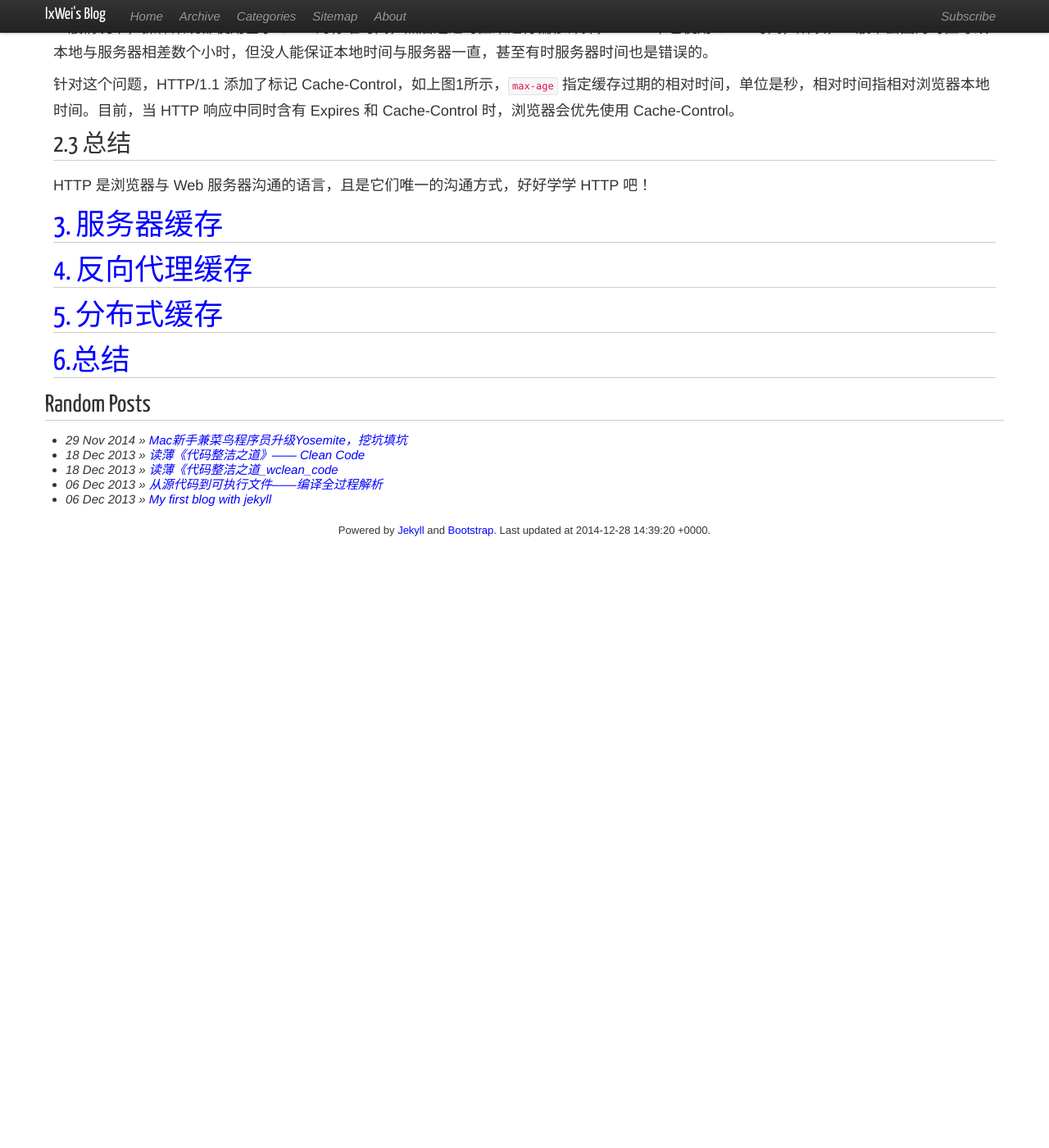
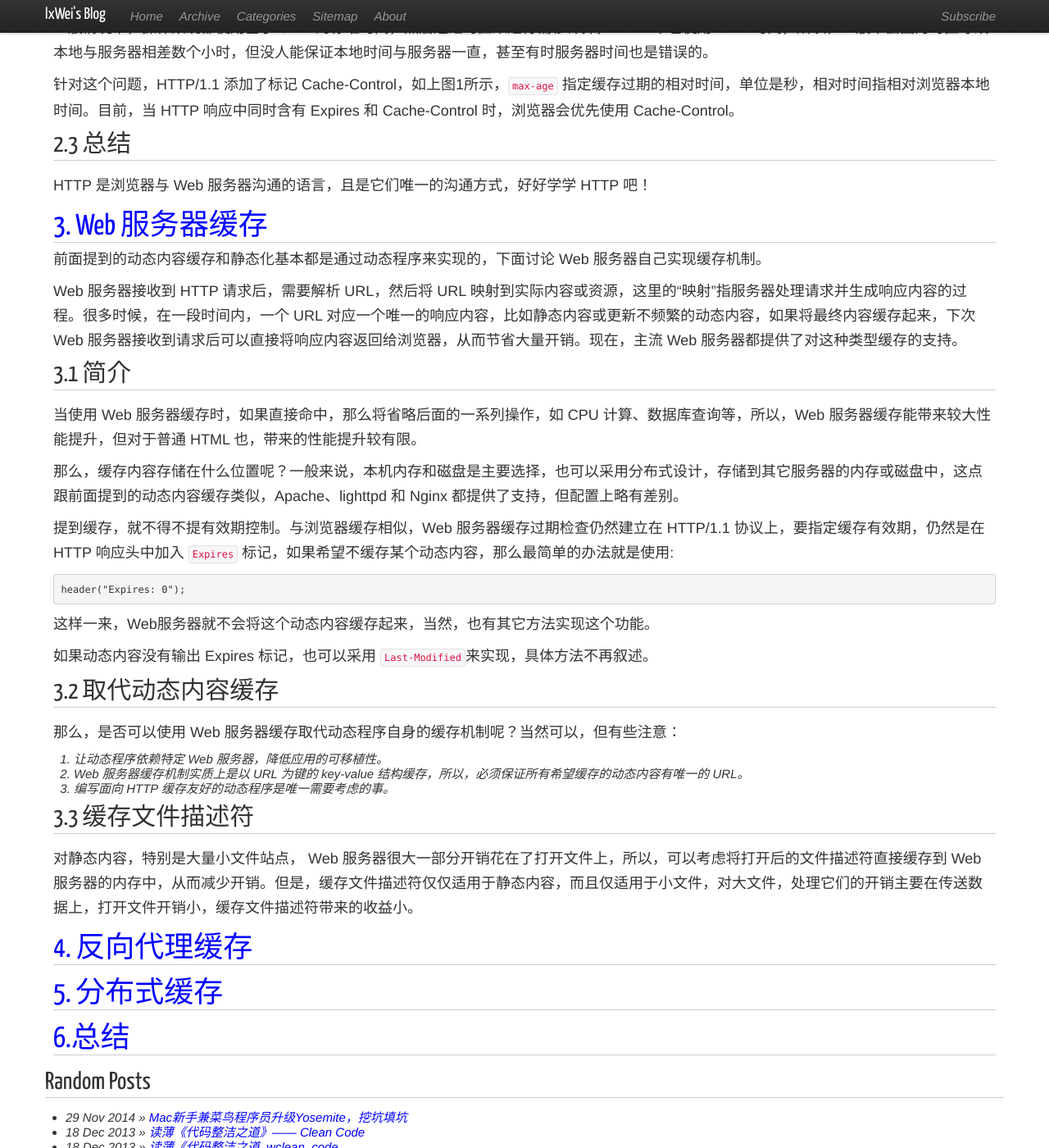
Before and after one commit to lxWei/lxwei.github.com, a Jekyll site: the page built from _posts/2014/2014-12-09-高性能Web缓存浅析.md, in a window 1280 px wide and 1400 px high, scrolled down 4582 px. Shown: the whole window at 82% size. Built offline with Jekyll 4.4.1, drawn with Linux system fonts in a browser that asks for light colours; nearby versions of some CDN libraries; Markdown is read by kramdown in place of the engine named in the settings; comment, search, counter and statistics services are not loaded; before the commit the page ends 5278 px from its top, so only the background shows below that.

Commit message:
add the 3rd part

````diff
--- a/_posts/2014/2014-12-09-高性能Web缓存浅析.md
+++ b/_posts/2014/2014-12-09-高性能Web缓存浅析.md
@@ -166,8 +166,35 @@ Expires指定的过期时间来源于 Web 服务器的系统时间，如果与
 ## 2.3 总结
 HTTP 是浏览器与 Web 服务器沟通的语言，且是它们唯一的沟通方式，好好学学 HTTP 吧！
 
-# <a id="server_cache">  3. 服务器缓存</a>
+# <a id="server_cache">  3. Web 服务器缓存</a>
+前面提到的动态内容缓存和静态化基本都是通过动态程序来实现的，下面讨论 Web 服务器自己实现缓存机制。
 
+Web 服务器接收到 HTTP 请求后，需要解析 URL，然后将 URL 映射到实际内容或资源，这里的“映射”指服务器处理请求并生成响应内容的过程。很多时候，在一段时间内，一个 URL 对应一个唯一的响应内容，比如静态内容或更新不频繁的动态内容，如果将最终内容缓存起来，下次 Web 服务器接收到请求后可以直接将响应内容返回给浏览器，从而节省大量开销。现在，主流 Web 服务器都提供了对这种类型缓存的支持。
+
+## 3.1 简介
+当使用 Web 服务器缓存时，如果直接命中，那么将省略后面的一系列操作，如 CPU 计算、数据库查询等，所以，Web 服务器缓存能带来较大性能提升，但对于普通 HTML 也，带来的性能提升较有限。
+
+那么，缓存内容存储在什么位置呢？一般来说，本机内存和磁盘是主要选择，也可以采用分布式设计，存储到其它服务器的内存或磁盘中，这点跟前面提到的动态内容缓存类似，Apache、lighttpd 和 Nginx 都提供了支持，但配置上略有差别。
+
+提到缓存，就不得不提有效期控制。与浏览器缓存相似，Web 服务器缓存过期检查仍然建立在 HTTP/1.1 协议上，要指定缓存有效期，仍然是在 HTTP 响应头中加入 ```Expires``` 标记，如果希望不缓存某个动态内容，那么最简单的办法就是使用:
+
+```
+header("Expires: 0");
+```
+这样一来，Web服务器就不会将这个动态内容缓存起来，当然，也有其它方法实现这个功能。
+
+如果动态内容没有输出 Expires 标记，也可以采用 ```Last-Modified```来实现，具体方法不再叙述。
+
+## 3.2 取代动态内容缓存
+
+那么，是否可以使用 Web 服务器缓存取代动态程序自身的缓存机制呢？当然可以，但有些注意：
+
+1. 让动态程序依赖特定 Web 服务器，降低应用的可移植性。
+2. Web 服务器缓存机制实质上是以 URL 为键的 key-value 结构缓存，所以，必须保证所有希望缓存的动态内容有唯一的 URL。
+3. 编写面向 HTTP 缓存友好的动态程序是唯一需要考虑的事。
+
+## 3.3 缓存文件描述符
+对静态内容，特别是大量小文件站点， Web 服务器很大一部分开销花在了打开文件上，所以，可以考虑将打开后的文件描述符直接缓存到 Web 服务器的内存中，从而减少开销。但是，缓存文件描述符仅仅适用于静态内容，而且仅适用于小文件，对大文件，处理它们的开销主要在传送数据上，打开文件开销小，缓存文件描述符带来的收益小。
 
 
 
````
